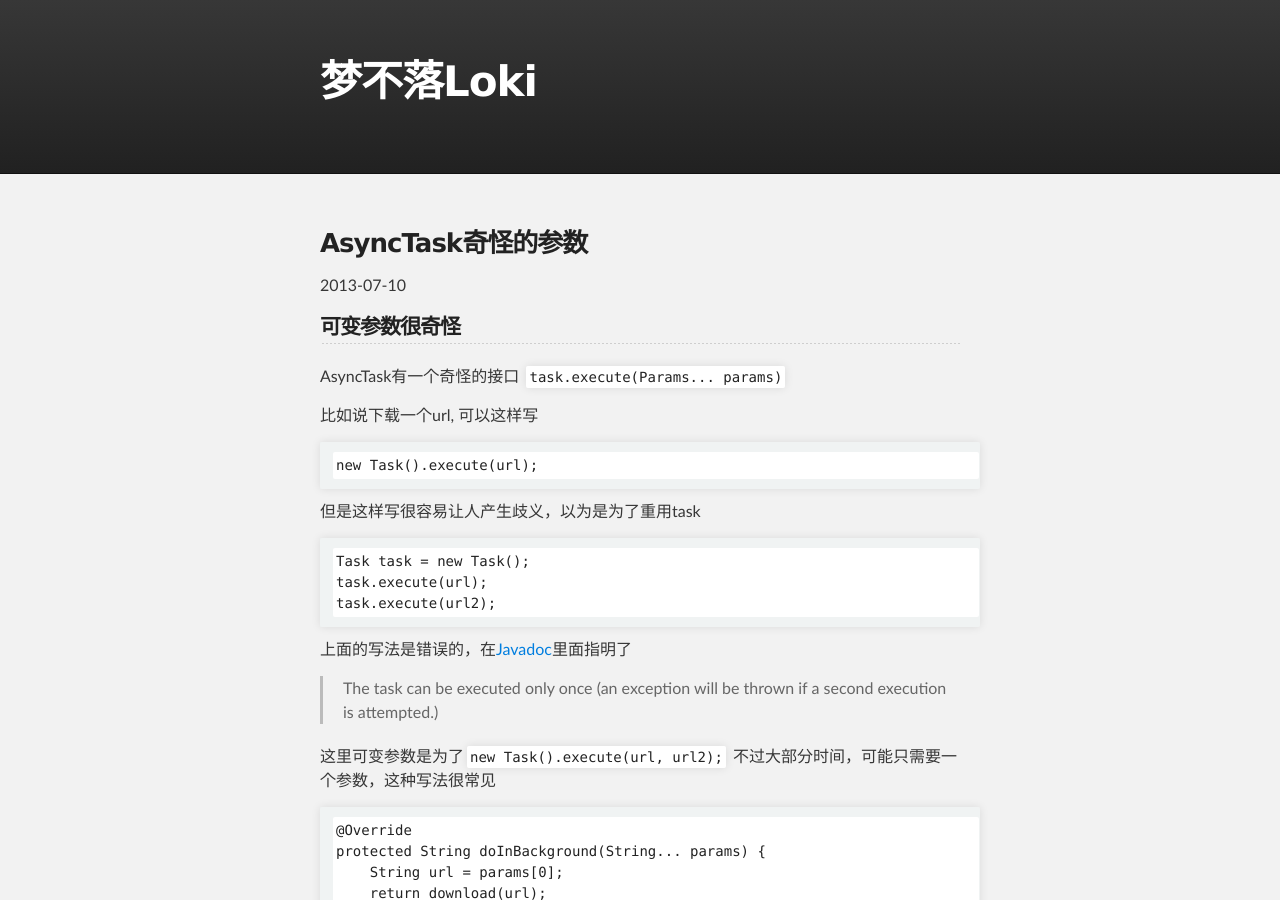
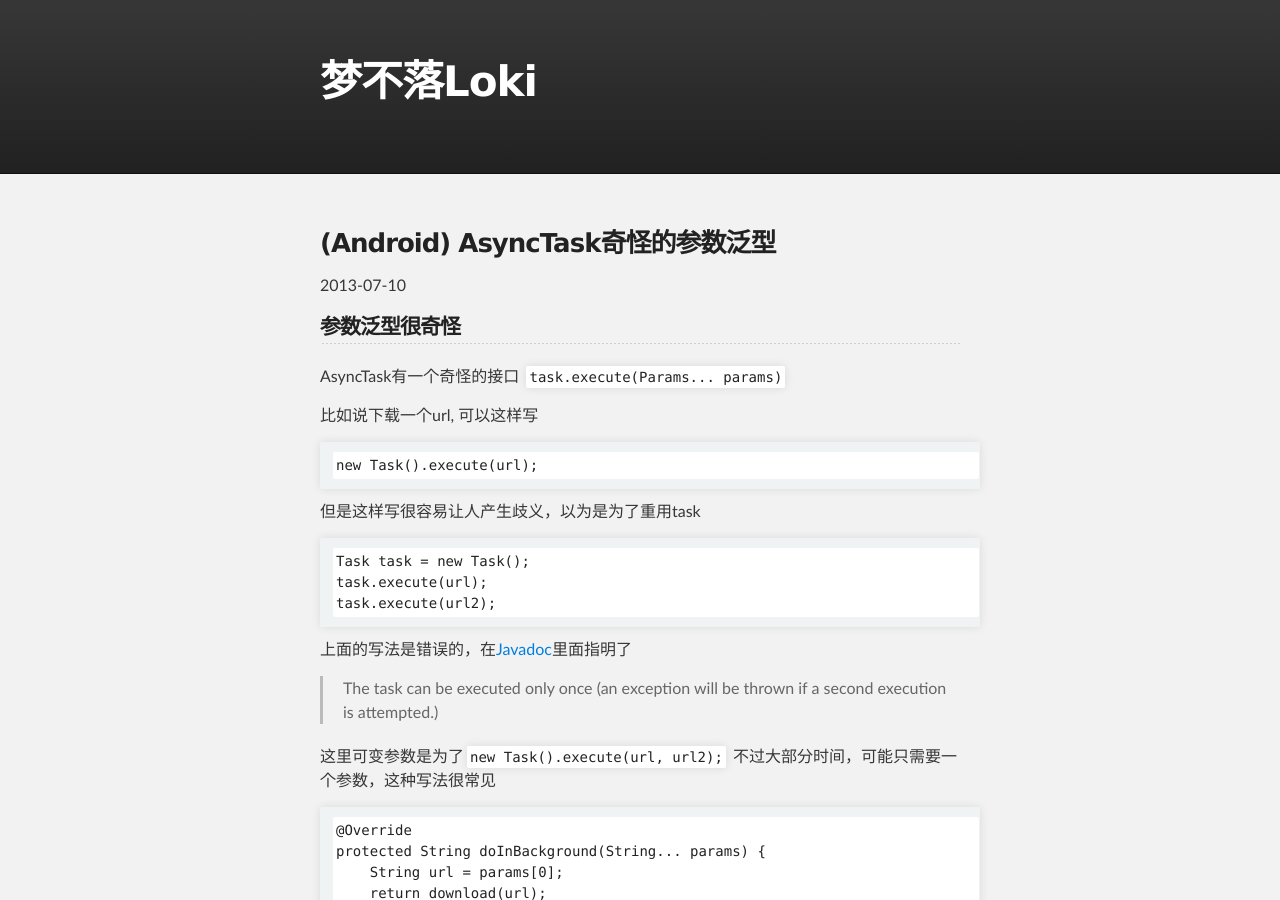
Before and after one commit to lixian/lixian.github.io, a Jekyll site: the page built from _posts/2013-07-10-android-async-task.md, in a window 1280 px wide and 900 px high. Built offline with Jekyll 4.4.1, drawn with Linux system fonts in a browser that asks for light colours; Markdown is read by kramdown in place of the engine named in the settings.

Commit message:
update: asyncTask

```diff
--- a/_posts/2013-07-10-android-async-task.md
+++ b/_posts/2013-07-10-android-async-task.md
@@ -1,9 +1,9 @@
 ---
 layout: post
-title: AsyncTask奇怪的参数
+title: (Android) AsyncTask奇怪的参数泛型
 ---
 
-## 可变参数很奇怪
+## 参数泛型很奇怪
 AsyncTask有一个奇怪的接口 `task.execute(Params... params)`
 
 比如说下载一个url, 可以这样写
```
